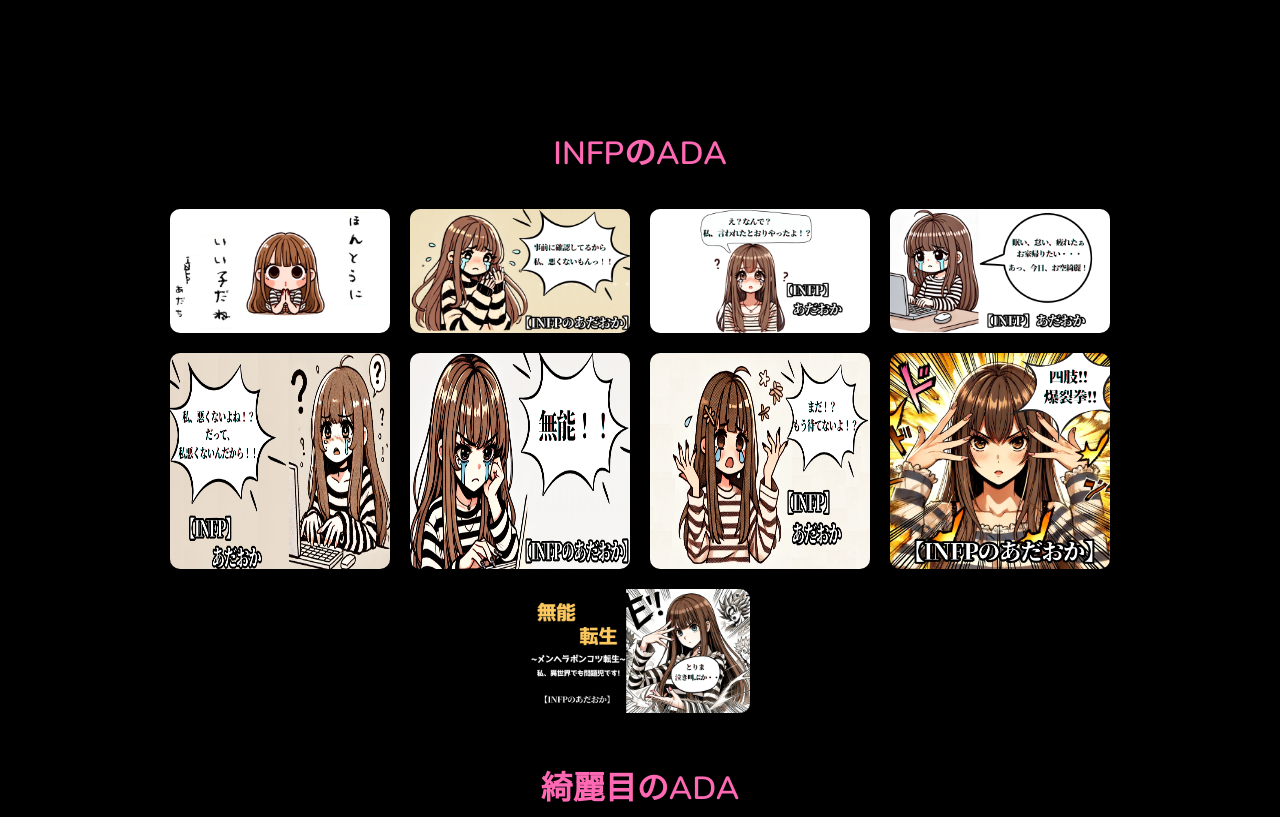
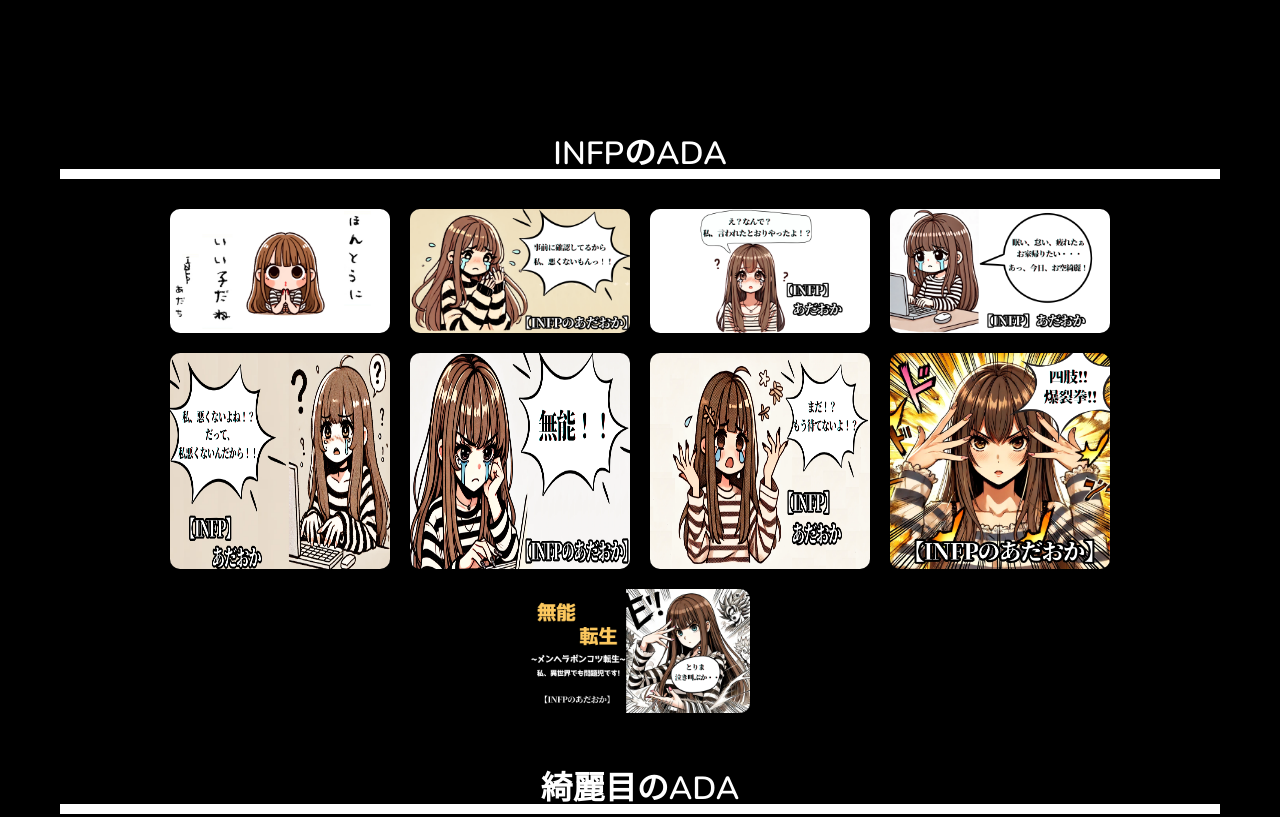
Before and after one commit to omeedayo/omeedayo.github.io, a plain HTML site: page gallery.html in a window 1280 px wide. Shown: the part 802-1619 px from the top of the page. Drawn offline with nearby package versions, Linux system fonts and the light colour scheme.

Commit message:
Update gallery.html

```diff
--- a/gallery.html
+++ b/gallery.html
@@ -19,7 +19,8 @@
       .page-content .gallery-group h2 {
         font-size: 2rem;
         margin-bottom: 20px;
-        color: #ff69b4;
+        color: white;
+        background: linear-gradient(transparent 80%, white 70%);
       }
       .page-content .gallery {
         display: flex;
```
